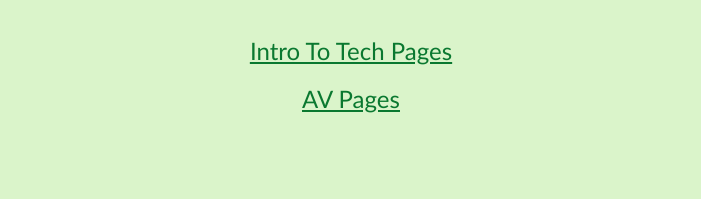
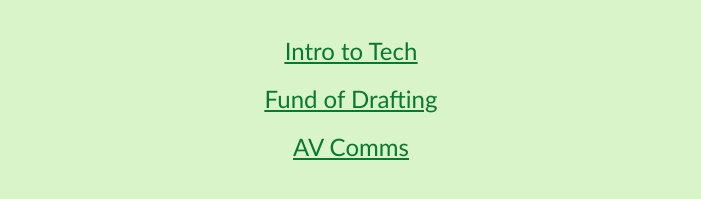
Before and after one commit to hfxtracey/hfxtracey.github.io, a plain HTML site: page index.html in a window 1280 px wide. Shown: the part 523-722 px from the top of the page, without its empty margins (289-990 px from the left). Drawn offline with Linux system fonts and the light colour scheme.

Commit message:
added page links for AV and Drafting

```diff
--- a/index.html
+++ b/index.html
@@ -30,10 +30,13 @@
       <h2>Steven Tracey</h2>
       <br>
       <div class="links">
-        <a href="subpages/IT.html"><u>Intro To Tech Pages</u></a>
+        <a href="subpages/IT.html"><u>Intro to Tech</u></a>
         <br>
         <br>
-        <a href="#"><u>AV Pages</u></a>
+        <a href="subpages/FD.html"><u>Fund of Drafting</u></a>
+        <br>
+        <br>
+        <a href="AV.html"><u>AV Comms</u></a>
       </div>
     </center>
   </body>
```
